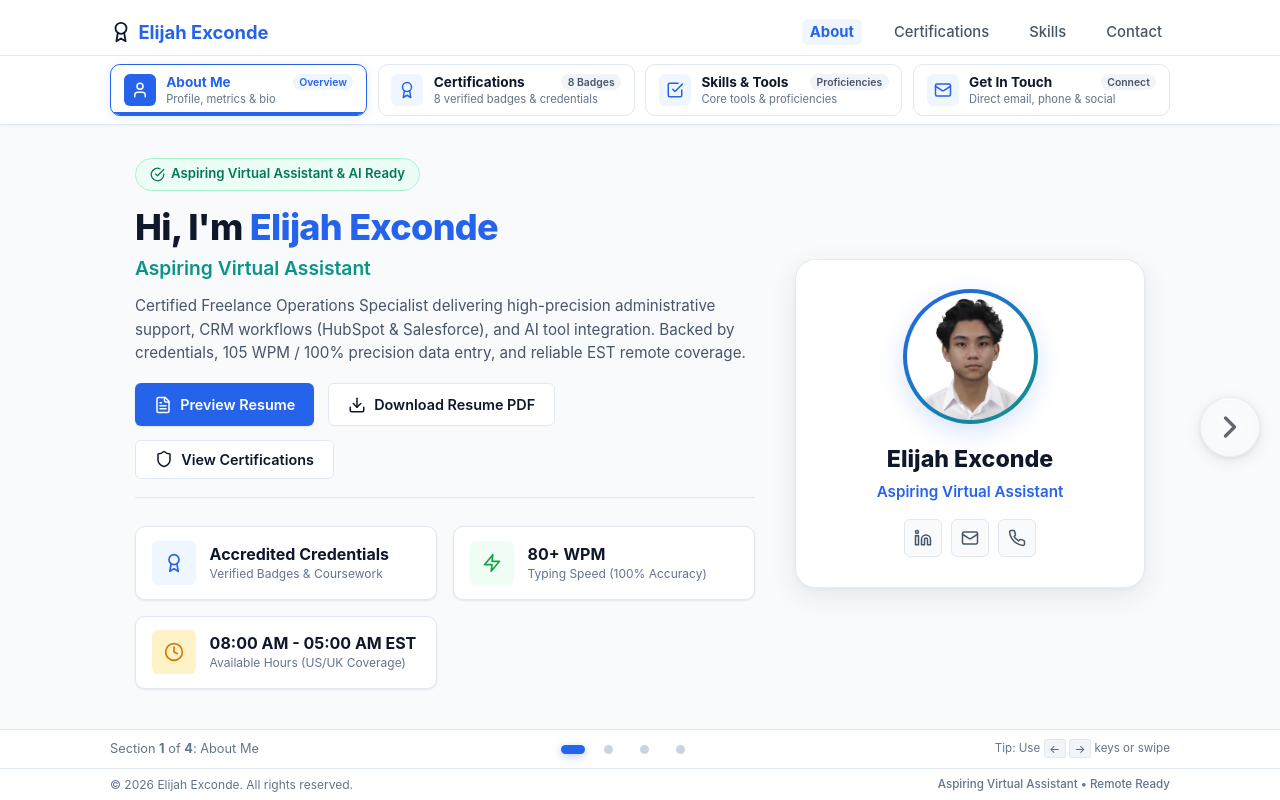
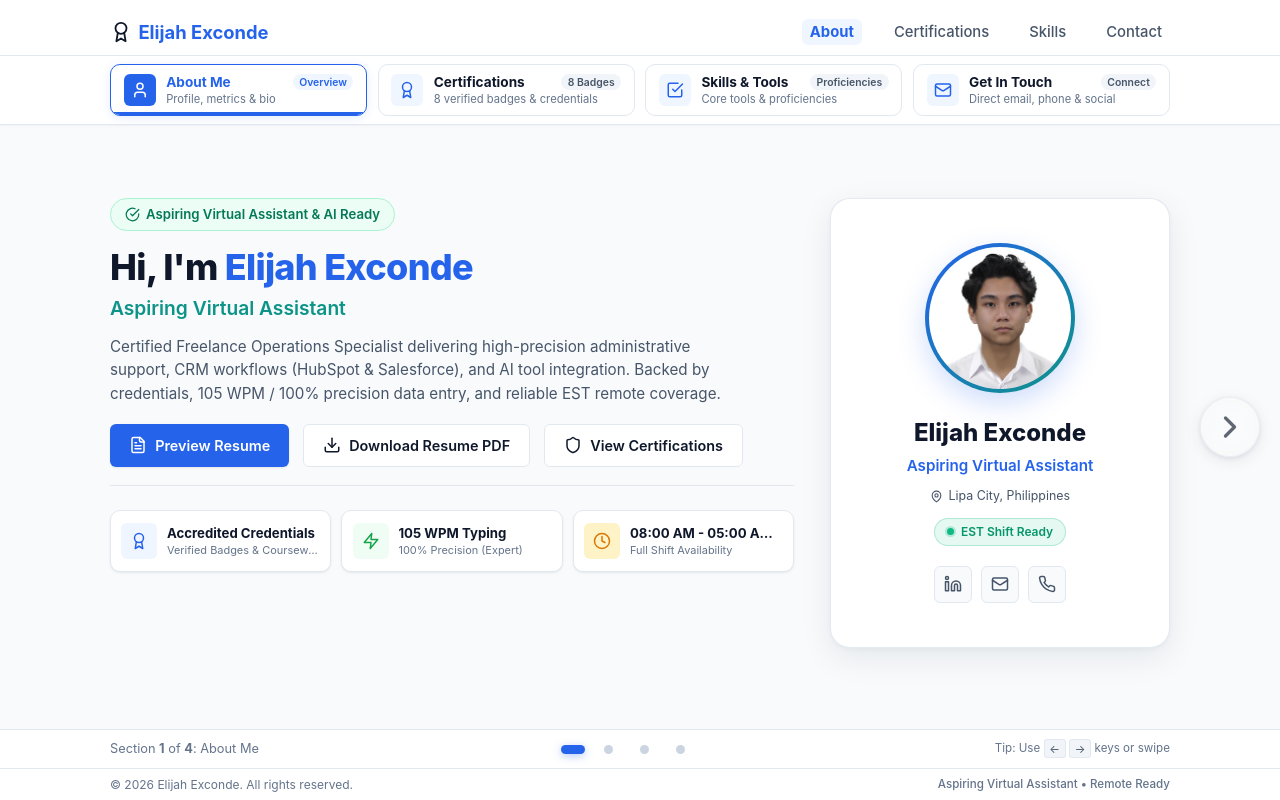
Before and after one commit to hgvoltaire69-sys/my-portfolio, a React (Vite) app: page / in a window 1280 px wide. Built offline with nearby package versions, Linux system fonts and the light colour scheme.

Commit message:
Vertically enlarge profile card and align 3 About Me highlights on a single X-axis

```diff
--- a/src/components/Hero.jsx
+++ b/src/components/Hero.jsx
@@ -1,5 +1,5 @@
 import React from 'react';
-import { CheckCircle, Shield, Mail, User, Linkedin, Phone, FileText, Download, Award, Zap, Clock } from 'lucide-react';
+import { CheckCircle, Shield, Mail, User, Linkedin, Phone, FileText, Download, Award, Zap, Clock, MapPin } from 'lucide-react';
 
 export default function Hero({ profile, certCount, onOpenResumeModal, onNavigateSection }) {
   return (
@@ -46,13 +46,13 @@ export default function Hero({ profile, certCount, onOpenResumeModal, onNavigate
               </button>
             </div>
 
-            {/* Enhanced Minimalist Graphic Cards Section */}
+            {/* Enhanced Minimalist Graphic Cards Section - Single X-Axis Line */}
             <div className="hero-graphic-stats">
               <div className="graphic-stat-card">
                 <div className="graphic-stat-icon" style={{ background: '#eff6ff', color: '#2563eb' }}>
-                  <Award size={20} />
+                  <Award size={18} />
                 </div>
-                <div>
+                <div className="graphic-stat-text-wrap">
                   <div className="graphic-stat-value">Accredited Credentials</div>
                   <div className="graphic-stat-label">Verified Badges & Coursework</div>
                 </div>
@@ -60,27 +60,27 @@ export default function Hero({ profile, certCount, onOpenResumeModal, onNavigate
 
               <div className="graphic-stat-card">
                 <div className="graphic-stat-icon" style={{ background: '#f0fdf4', color: '#16a34a' }}>
-                  <Zap size={20} />
+                  <Zap size={18} />
                 </div>
-                <div>
-                  <div className="graphic-stat-value">80+ WPM</div>
-                  <div className="graphic-stat-label">Typing Speed (100% Accuracy)</div>
+                <div className="graphic-stat-text-wrap">
+                  <div className="graphic-stat-value">105 WPM Typing</div>
+                  <div className="graphic-stat-label">100% Precision (Expert)</div>
                 </div>
               </div>
 
               <div className="graphic-stat-card">
                 <div className="graphic-stat-icon" style={{ background: '#fef3c7', color: '#d97706' }}>
-                  <Clock size={20} />
+                  <Clock size={18} />
                 </div>
-                <div>
+                <div className="graphic-stat-text-wrap">
                   <div className="graphic-stat-value">08:00 AM - 05:00 AM EST</div>
-                  <div className="graphic-stat-label">Available Hours (US/UK Coverage)</div>
+                  <div className="graphic-stat-label">Full Shift Availability</div>
                 </div>
               </div>
             </div>
           </div>
 
-          {/* Profile Card with Profile Picture */}
+          {/* Profile Card with Profile Picture - Vertically Enlarged */}
           <div className="hero-card">
             <div className="hero-avatar-wrapper">
               {profile.avatarUrl ? (
@@ -91,7 +91,7 @@ export default function Hero({ profile, certCount, onOpenResumeModal, onNavigate
                 />
               ) : (
                 <div className="hero-avatar">
-                  <User size={48} />
+                  <User size={56} />
                 </div>
               )}
             </div>
@@ -99,7 +99,17 @@ export default function Hero({ profile, certCount, onOpenResumeModal, onNavigate
             <h2 className="hero-card-name">{profile.name}</h2>
             <p className="hero-card-title">Aspiring Virtual Assistant</p>
 
-            <div className="social-links" style={{ marginTop: '1rem' }}>
+            <div className="hero-card-location">
+              <MapPin size={13} />
+              <span>{profile.location || 'Lipa City, Philippines'}</span>
+            </div>
+
+            <div className="hero-card-availability">
+              <span className="infra-status-dot"></span>
+              <span>EST Shift Ready</span>
+            </div>
+
+            <div className="social-links" style={{ marginTop: '1.25rem' }}>
               {profile.linkedin && (
                 <a href={profile.linkedin} target="_blank" rel="noreferrer" className="icon-btn" title="LinkedIn Profile">
                   <Linkedin size={18} />
--- a/src/index.css
+++ b/src/index.css
@@ -260,23 +260,26 @@ button {
 }
 
 /* Minimalist Graphic Cards Section */
+/* Minimalist Graphic Cards Section - Single X-Axis Line */
 .hero-graphic-stats {
   display: grid;
-  grid-template-columns: repeat(auto-fit, minmax(200px, 1fr));
-  gap: 1rem;
-  padding-top: 1.75rem;
+  grid-template-columns: repeat(3, 1fr);
+  gap: 0.65rem;
+  padding-top: 1.5rem;
   border-top: 1px solid var(--border-color);
+  width: 100%;
 }
 
 .graphic-stat-card {
   display: flex;
   align-items: center;
-  gap: 0.85rem;
+  gap: 0.6rem;
   background: #ffffff;
   border: 1px solid var(--border-color);
   border-radius: var(--radius-md);
-  padding: 0.85rem 1rem;
+  padding: 0.75rem 0.65rem;
   box-shadow: var(--shadow-sm);
+  min-width: 0;
   transition: transform var(--transition-fast), border-color var(--transition-fast);
 }
 
@@ -287,8 +290,8 @@ button {
 }
 
 .graphic-stat-icon {
-  width: 2.75rem;
-  height: 2.75rem;
+  width: 2.25rem;
+  height: 2.25rem;
   border-radius: var(--radius-sm);
   display: flex;
   align-items: center;
@@ -296,18 +299,30 @@ button {
   flex-shrink: 0;
 }
 
+.graphic-stat-text-wrap {
+  min-width: 0;
+  overflow: hidden;
+  flex: 1;
+}
+
 .graphic-stat-value {
-  font-size: 1rem;
+  font-size: 0.825rem;
   font-weight: 700;
   color: var(--text-primary);
-  line-height: 1.2;
+  line-height: 1.25;
+  white-space: nowrap;
+  overflow: hidden;
+  text-overflow: ellipsis;
 }
 
 .graphic-stat-label {
-  font-size: 0.75rem;
+  font-size: 0.685rem;
   color: var(--text-muted);
   line-height: 1.2;
   margin-top: 0.15rem;
+  white-space: nowrap;
+  overflow: hidden;
+  text-overflow: ellipsis;
 }
 
 /* Profile Card */
@@ -350,7 +365,30 @@ button {
   font-size: 0.875rem;
   color: var(--accent-secondary);
   font-weight: 600;
-  margin-bottom: 0.5rem;
+  margin-bottom: 0.35rem;
+}
+
+.hero-card-location {
+  display: inline-flex;
+  align-items: center;
+  gap: 0.35rem;
+  font-size: 0.775rem;
+  color: var(--text-secondary);
+  margin-top: 0.25rem;
+}
+
+.hero-card-availability {
+  display: inline-flex;
+  align-items: center;
+  gap: 0.45rem;
+  padding: 0.25rem 0.75rem;
+  border-radius: 9999px;
+  background: rgba(16, 185, 129, 0.1);
+  border: 1px solid rgba(16, 185, 129, 0.25);
+  color: #059669;
+  font-size: 0.75rem;
+  font-weight: 600;
+  margin-top: 0.75rem;
 }
 
 .social-links {
@@ -1735,7 +1773,7 @@ button {
 
 .carousel-slide-about .hero-section {
   width: 100%;
-  max-width: 1050px;
+  max-width: 1140px;
   display: flex;
   align-items: center;
   justify-content: center;
@@ -1747,9 +1785,9 @@ button {
 .carousel-slide-about .hero-grid {
   width: 100%;
   display: grid;
-  grid-template-columns: minmax(0, 1.15fr) 350px;
-  gap: 2.5rem;
-  align-items: center;
+  grid-template-columns: minmax(0, 1.25fr) 340px;
+  gap: 2.25rem;
+  align-items: stretch;
   justify-content: center;
 }
 
@@ -1773,25 +1811,31 @@ button {
 }
 
 .carousel-slide .hero-avatar-wrapper {
-  width: 135px;
-  height: 135px;
-  margin: 0 auto 1.1rem;
+  width: 150px;
+  height: 150px;
+  margin: 0 auto 1.35rem;
   padding: 4px;
   border-radius: 50%;
   background: linear-gradient(135deg, var(--accent-primary) 0%, var(--accent-secondary) 100%);
-  box-shadow: 0 8px 24px rgba(37, 99, 235, 0.18);
+  box-shadow: 0 10px 28px rgba(37, 99, 235, 0.22);
 }
 
 .carousel-slide .hero-card {
-  padding: 1.85rem 1.5rem;
-  box-shadow: 0 8px 28px rgba(15, 23, 42, 0.08), 0 2px 6px rgba(15, 23, 42, 0.04);
+  padding: 2.5rem 1.65rem;
+  height: 100%;
+  min-height: 450px;
+  display: flex;
+  flex-direction: column;
+  align-items: center;
+  justify-content: center;
+  box-shadow: 0 10px 32px rgba(15, 23, 42, 0.08), 0 2px 6px rgba(15, 23, 42, 0.04);
   border: 1.5px solid rgba(226, 232, 240, 0.9);
   background: #ffffff;
   border-radius: var(--radius-xl, 1.25rem);
 }
 
 .carousel-slide .hero-card-name {
-  font-size: 1.45rem;
+  font-size: 1.5rem;
   font-weight: 800;
   margin-bottom: 0.25rem;
   color: var(--text-primary);
@@ -2145,10 +2189,25 @@ button {
     padding: 0.75rem 1rem;
     font-size: 0.875rem;
   }
+  /* Hero Graphic Stats on Mobile: Single X-Axis Line */
   .hero-graphic-stats {
-    grid-template-columns: 1fr;
-    gap: 0.6rem;
+    display: flex;
+    overflow-x: auto;
+    flex-wrap: nowrap;
+    gap: 0.5rem;
+    padding-top: 1rem;
+    padding-bottom: 0.25rem;
+    scrollbar-width: none;
+    -webkit-overflow-scrolling: touch;
     width: 100%;
+  }
+  .hero-graphic-stats::-webkit-scrollbar {
+    display: none;
+  }
+  .hero-graphic-stats .graphic-stat-card {
+    flex-shrink: 0;
+    min-width: 150px;
+    padding: 0.65rem 0.6rem;
   }
 
   /* Skills Section on Mobile: Sleek Touch-Scrollable Ribbon */
```
